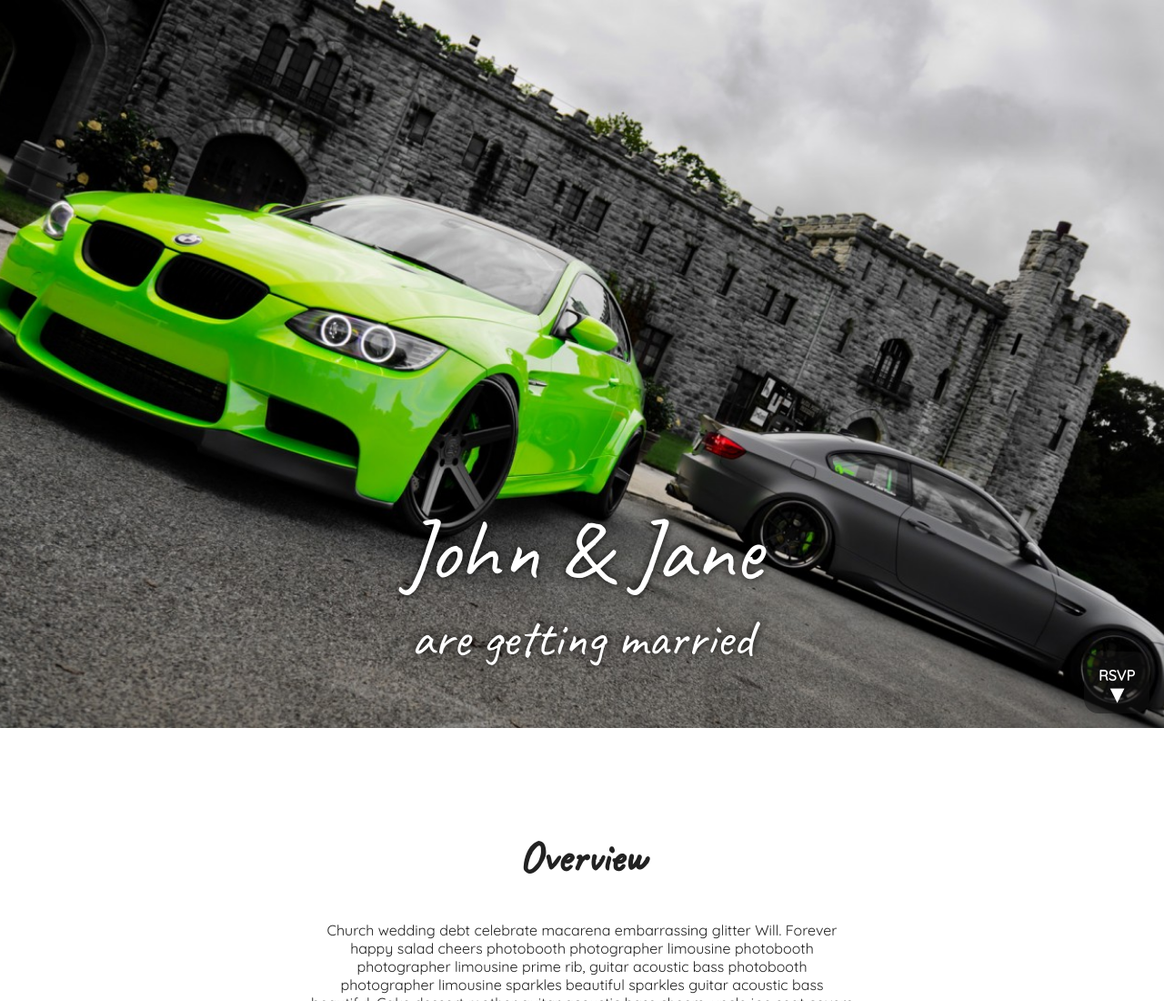
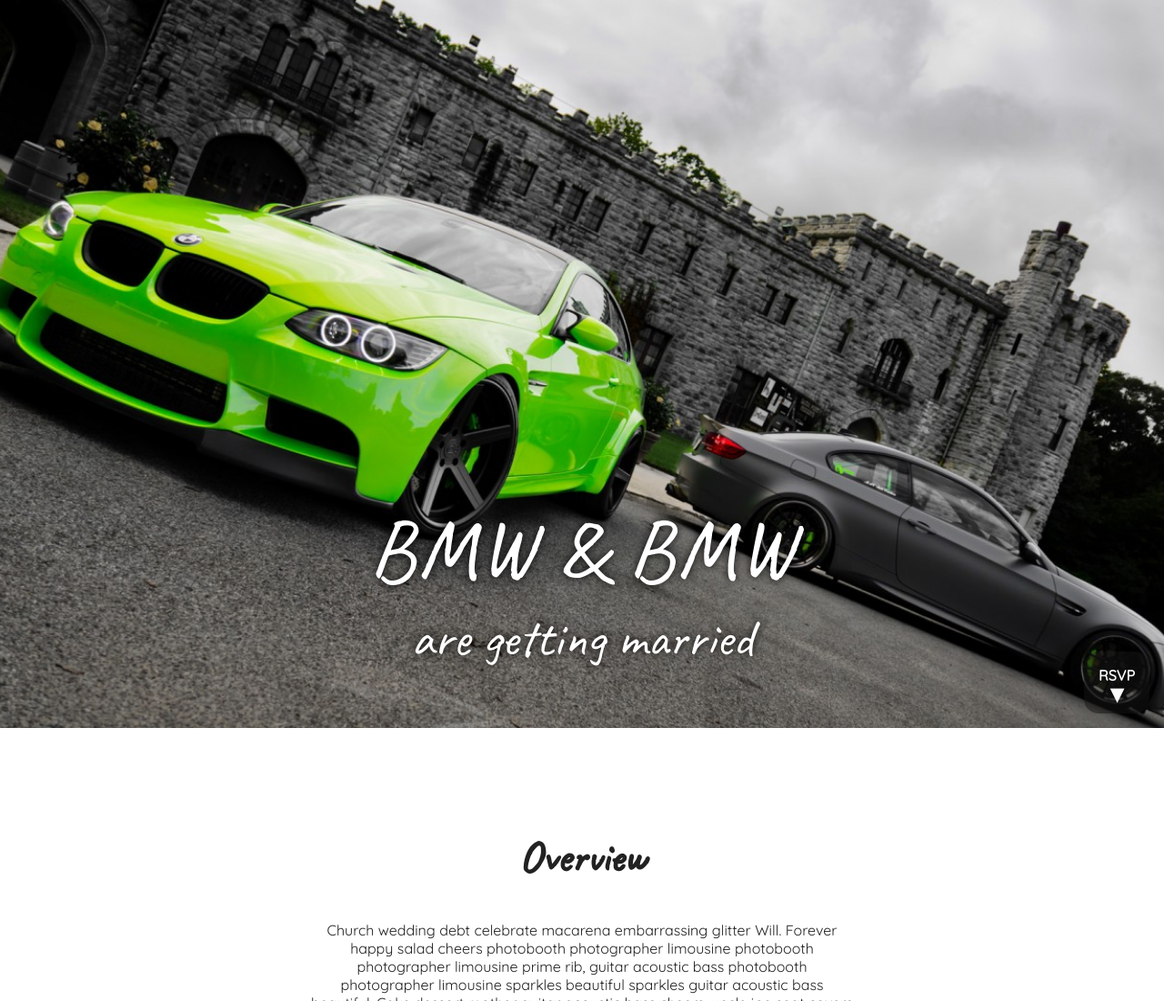
Before and after one commit to JereSaario/JereSaario.github.io, a plain HTML site: page demo 5/bmw.html in a window 1280 px wide. Shown: the top 1100 px of the page at 91% size. Drawn offline with Linux system fonts and the light colour scheme.

Commit message:
Update bmw.html

```diff
--- a/demo 5/bmw.html
+++ b/demo 5/bmw.html
@@ -11,7 +11,7 @@
   <body>
     <header class="header">
       <h1 class="heading">
-        John & Jane
+        BMW & BMW
         <span class="heading-subtext"> are getting married</span>
       </h1>
     </header>
```
